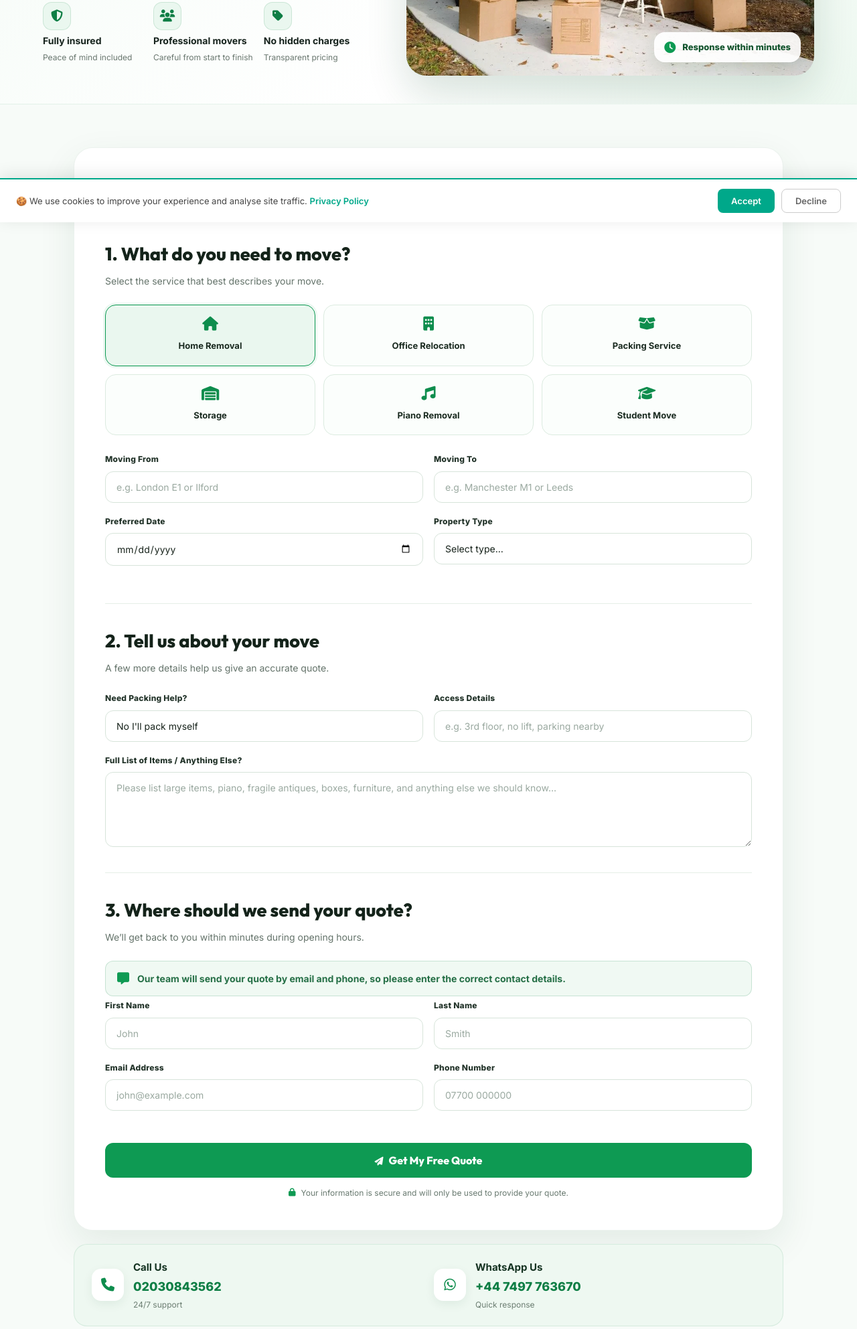
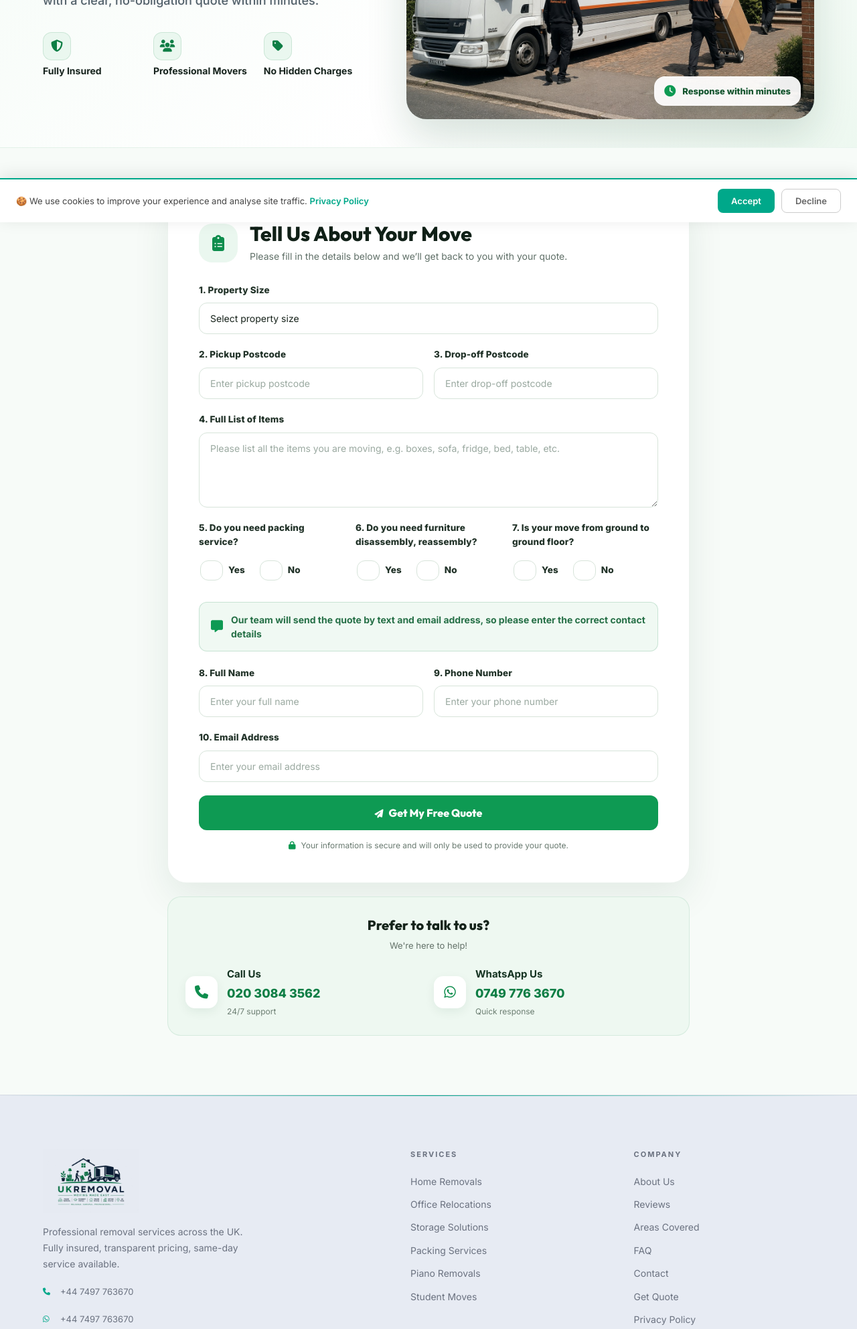
Before and after one commit to tamjeed11/ukremoval.co.uk, a website: page quote.html in a window 1280 px wide. Shown: the part 468-2453 px from the top of the page at 67% size. Drawn offline with Linux system fonts and the light colour scheme.

Commit message:
Refactor quote.html for improved structure and styles

```diff
--- a/quote.html
+++ b/quote.html
@@ -139,7 +139,6 @@ tp('register', 'mtmU7h8SbjJcpj2M');
       font-size: 18px;
     }
     .quote-proof-item strong { color: #16231d; font-size: 14px; line-height: 1.3; }
-    .quote-proof-item span { color: #68766e; font-size: 12px; line-height: 1.35; }
     .quote-hero-visual {
       position: relative;
       min-height: clamp(300px, 33vw, 430px);
@@ -176,7 +175,7 @@ tp('register', 'mtmU7h8SbjJcpj2M');
 
     .quote-page-main { padding: clamp(32px, 5vw, 66px) 0 88px; background: #f7fbf8; }
     .quote-layout { display: block; }
-    .quote-main-column { max-width: 1060px; margin: 0 auto; }
+    .quote-main-column { max-width: 780px; margin: 0 auto; }
     .quote-form-card {
       padding: clamp(24px, 4vw, 46px);
       background: #ffffff;
@@ -199,28 +198,22 @@ tp('register', 'mtmU7h8SbjJcpj2M');
     }
     .quote-form-intro h2 { margin: 0 0 5px; color: #102017; font-family: 'Outfit', sans-serif; font-size: clamp(22px, 3vw, 30px); line-height: 1.15; font-weight: 800; }
     .quote-form-intro p { margin: 0; color: #607068; font-size: 14px; line-height: 1.5; }
-    .single-page-section { padding: 0; background: transparent; border: 0; border-radius: 0; }
-    .single-page-section + .single-page-section { margin-top: 38px; padding-top: 34px; border-top: 1px solid #e5efe7; }
-    .step-card h2 { margin: 0 0 8px; color: #14231a; font-family: 'Outfit', sans-serif; font-size: clamp(21px, 3vw, 27px); font-weight: 800; }
-    .step-card > p { margin: 0 0 24px; color: #64736a; font-size: 14px; }
-    .service-opts { display: grid; grid-template-columns: repeat(3, 1fr); gap: 12px; margin-bottom: 26px; }
-    .sopt { padding: 17px 12px; background: #fbfefc; border: 1.5px solid #dcebe0; border-radius: 16px; text-align: center; cursor: pointer; transition: all 0.25s ease; }
-    .sopt:hover { border-color: rgba(14, 154, 83, 0.45); background: #f1fbf4; transform: translateY(-2px); }
-    .sopt.selected { border-color: #0e9a53; background: #eaf7ef; box-shadow: 0 0 0 3px rgba(14, 154, 83, 0.08); }
-    .sopt i { display: block; margin-bottom: 9px; color: #0e8d4d; font-size: 21px; }
-    .sopt span { color: #1b2b21; font-size: 13px; font-weight: 700; }
-    .form-group { display: flex; flex-direction: column; gap: 8px; margin-bottom: 18px; }
-    .form-group label { color: #223329; font-size: 12px; font-weight: 800; letter-spacing: 0.25px; }
-    .form-group input, .form-group select, .form-group textarea { width: 100%; box-sizing: border-box; background: #fff; border: 1.5px solid #d7e4da; border-radius: 12px; padding: 14px 16px; color: #17231b; outline: none; font-size: 14px; transition: border-color 0.2s ease, box-shadow 0.2s ease; }
+    .form-group { display: flex; flex-direction: column; gap: 8px; margin-bottom: 20px; }
+    .form-group label { color: #223329; font-size: 13.5px; font-weight: 800; letter-spacing: 0.15px; }
+    .form-group input, .form-group select, .form-group textarea { width: 100%; box-sizing: border-box; background: #fff; border: 1.5px solid #d7e4da; border-radius: 12px; padding: 14px 16px; color: #17231b; outline: none; font-size: 14px; transition: border-color 0.2s ease, box-shadow 0.2s ease; font-family: inherit; }
     .form-group input:focus, .form-group select:focus, .form-group textarea:focus { border-color: #0e9a53; box-shadow: 0 0 0 3px rgba(14, 154, 83, 0.12); }
     .form-group input::placeholder, .form-group textarea::placeholder { color: #9aa9a0; }
     .form-group textarea { min-height: 112px; resize: vertical; }
     .form-row { display: grid; grid-template-columns: 1fr 1fr; gap: 16px; }
+    .form-row-3 { display: grid; grid-template-columns: 1fr 1fr 1fr; gap: 16px; }
+    .radio-group { display: flex; align-items: center; gap: 22px; padding: 8px 2px 4px; }
+    .radio-option { display: flex; align-items: center; gap: 8px; cursor: pointer; color: #223329; font-size: 14px; font-weight: 600; }
+    .radio-option input[type="radio"] { width: 18px; height: 18px; accent-color: #0e9a53; cursor: pointer; margin: 0; }
     .quote-note {
       display: flex;
       align-items: center;
       gap: 12px;
-      margin: 8px 0 4px;
+      margin: 8px 0 22px;
       padding: 15px 17px;
       border: 1px solid rgba(14, 126, 69, 0.18);
       border-radius: 12px;
@@ -231,12 +224,15 @@ tp('register', 'mtmU7h8SbjJcpj2M');
       line-height: 1.5;
     }
     .quote-note i { color: #0e9a53; font-size: 18px; }
-    .quote-submit-wrap { margin-top: 30px; }
+    .quote-submit-wrap { margin-top: 10px; }
     .quote-submit-wrap .btn-next { width: 100%; min-height: 52px; padding: 15px 18px; border-radius: 12px; background: #0e9a53; color: #fff; font-family: 'Outfit', sans-serif; font-weight: 800; font-size: 16px; border: 0; cursor: pointer; transition: all 0.25s ease; }
     .quote-submit-wrap .btn-next:hover { background: #087d41; transform: translateY(-2px); box-shadow: 0 10px 22px rgba(14, 126, 69, 0.2); }
     .quote-security { display: flex; justify-content: center; align-items: center; gap: 8px; margin-top: 13px; color: #697a70; font-size: 12px; text-align: center; }
     .quote-security i { color: #0e9a53; }
-    .quote-contact-strip { display: grid; grid-template-columns: 1fr 1fr; gap: 16px; max-width: 1060px; margin: 20px auto 0; padding: 22px 26px; background: #eef8f1; border: 1px solid rgba(14, 126, 69, 0.11); border-radius: 20px; }
+    .quote-contact-strip { max-width: 780px; margin: 20px auto 0; padding: 26px; background: #eef8f1; border: 1px solid rgba(14, 126, 69, 0.11); border-radius: 20px; }
+    .quote-contact-strip h3 { margin: 0 0 4px; text-align: center; color: #14231a; font-family: 'Outfit', sans-serif; font-size: 20px; font-weight: 800; }
+    .quote-contact-strip .quote-contact-sub { margin: 0 0 20px; text-align: center; color: #64736a; font-size: 13px; }
+    .quote-contact-grid { display: grid; grid-template-columns: 1fr 1fr; gap: 16px; }
     .quote-contact-item { display: flex; align-items: center; gap: 14px; }
     .quote-contact-icon { display: flex; align-items: center; justify-content: center; width: 48px; height: 48px; flex: 0 0 auto; border-radius: 14px; color: #0e8d4d; background: #fff; box-shadow: 0 5px 15px rgba(20, 75, 42, 0.07); font-size: 20px; }
     .quote-contact-item strong { display: block; color: #153322; font-size: 15px; }
@@ -264,19 +260,17 @@ tp('register', 'mtmU7h8SbjJcpj2M');
       .quote-hero-proof { gap: 9px; }
       .quote-proof-item i { width: 36px; height: 36px; border-radius: 11px; font-size: 15px; }
       .quote-proof-item strong { font-size: 12px; }
-      .quote-proof-item span { font-size: 11px; }
       .quote-hero-visual { min-height: 230px; border-radius: 22px; }
       .quote-form-card { padding: 22px 18px; border-radius: 22px; }
       .quote-form-intro { align-items: flex-start; gap: 12px; }
       .quote-form-intro-icon { width: 46px; height: 46px; border-radius: 15px; font-size: 19px; }
       .quote-form-intro h2 { font-size: 21px; }
-      .service-opts { grid-template-columns: repeat(2, 1fr); gap: 9px; }
-      .sopt { padding: 14px 8px; }
-      .sopt span { font-size: 12px; }
-      .form-row { grid-template-columns: 1fr; gap: 0; }
-      .quote-contact-strip { grid-template-columns: 1fr; padding: 18px; }
+      .form-row, .form-row-3 { grid-template-columns: 1fr; gap: 0; }
+      .quote-contact-grid { grid-template-columns: 1fr; }
+      .quote-contact-strip { padding: 18px; }
       .quote-contact-item a { font-size: 16px; }
       .quote-note { align-items: flex-start; font-size: 13px; }
+      .radio-group { gap: 18px; }
     }
   </style>
 </head>
@@ -316,13 +310,13 @@ tp('register', 'mtmU7h8SbjJcpj2M');
         <h1>Get Your <em>Free</em><br>Moving Quote</h1>
         <p>Tell us about your move and we’ll come back to you with a clear, no-obligation quote within minutes.</p>
         <div class="quote-hero-proof">
-          <div class="quote-proof-item"><i class="fas fa-shield-alt"></i><strong>Fully insured</strong><span>Peace of mind included</span></div>
-          <div class="quote-proof-item"><i class="fas fa-users"></i><strong>Professional movers</strong><span>Careful from start to finish</span></div>
-          <div class="quote-proof-item"><i class="fas fa-tag"></i><strong>No hidden charges</strong><span>Transparent pricing</span></div>
+          <div class="quote-proof-item"><i class="fas fa-shield-alt"></i><strong>Fully Insured</strong></div>
+          <div class="quote-proof-item"><i class="fas fa-users"></i><strong>Professional Movers</strong></div>
+          <div class="quote-proof-item"><i class="fas fa-tag"></i><strong>No Hidden Charges</strong></div>
         </div>
       </div>
       <div class="quote-hero-visual">
-        <img src="./img/Home_removeal.webp" alt="UK Removal &amp; Logistics team preparing a removal truck">
+        <img src="./img/quote.jpeg" alt="UK Removal &amp; Logistics team preparing a removal truck">
         <div class="quote-hero-badge"><i class="fas fa-clock"></i> Response within minutes</div>
       </div>
     </div>
@@ -338,56 +332,63 @@ tp('register', 'mtmU7h8SbjJcpj2M');
               <div><h2>Tell Us About Your Move</h2><p>Please fill in the details below and we’ll get back to you with your quote.</p></div>
             </div>
 
-            <!-- All quote fields are visible on one page. Existing IDs and onclick hooks are preserved. -->
-            <div class="step-card single-page-section" id="step1">
-              <h2>1. What do you need to move?</h2>
-              <p>Select the service that best describes your move.</p>
-              <div class="service-opts" id="serviceOpts">
-                <div class="sopt selected" onclick="selectSvc(this,'Home Removal')"><i class="fas fa-home"></i><span>Home Removal</span></div>
-                <div class="sopt" onclick="selectSvc(this,'Office')"><i class="fas fa-building"></i><span>Office Relocation</span></div>
-                <div class="sopt" onclick="selectSvc(this,'Packing')"><i class="fas fa-box-open"></i><span>Packing Service</span></div>
-                <div class="sopt" onclick="selectSvc(this,'Storage')"><i class="fas fa-warehouse"></i><span>Storage</span></div>
-                <div class="sopt" onclick="selectSvc(this,'Piano')"><i class="fas fa-music"></i><span>Piano Removal</span></div>
-                <div class="sopt" onclick="selectSvc(this,'Student')"><i class="fas fa-graduation-cap"></i><span>Student Move</span></div>
+            <div class="step-card" id="quoteFields">
+
+              <div class="form-group">
+                <label>1. Property Size</label>
+                <select name="Property Size" id="q_propsize">
+                  <option value="">Select property size</option>
+                  <option>1 Bedroom Flat</option>
+                  <option>2 Bedroom Property</option>
+                  <option>3 Bedroom Property</option>
+                  <option>4+ Bedroom Property</option>
+                </select>
               </div>
+
               <div class="form-row">
-                <div class="form-group"><label>Moving From</label><input type="text" name="Moving From" id="q_from" placeholder="e.g. London E1 or Ilford"></div>
-                <div class="form-group"><label>Moving To</label><input type="text" name="Moving To" id="q_to" placeholder="e.g. Manchester M1 or Leeds"></div>
+                <div class="form-group"><label>2. Pickup Postcode</label><input type="text" name="Pickup Postcode" id="q_pickup" placeholder="Enter pickup postcode"></div>
+                <div class="form-group"><label>3. Drop-off Postcode</label><input type="text" name="Drop-off Postcode" id="q_dropoff" placeholder="Enter drop-off postcode"></div>
               </div>
+
+              <div class="form-group">
+                <label>4. Full List of Items</label>
+                <textarea name="Full List of Items" id="q_items" placeholder="Please list all the items you are moving, e.g. boxes, sofa, fridge, bed, table, etc."></textarea>
+              </div>
+
+              <div class="form-row-3">
+                <div class="form-group">
+                  <label>5. Do you need packing service?</label>
+                  <div class="radio-group">
+                    <label class="radio-option"><input type="radio" name="q_packing" value="Yes"> Yes</label>
+                    <label class="radio-option"><input type="radio" name="q_packing" value="No"> No</label>
+                  </div>
+                </div>
+                <div class="form-group">
+                  <label>6. Do you need furniture disassembly, reassembly?</label>
+                  <div class="radio-group">
+                    <label class="radio-option"><input type="radio" name="q_furniture" value="Yes"> Yes</label>
+                    <label class="radio-option"><input type="radio" name="q_furniture" value="No"> No</label>
+                  </div>
+                </div>
+                <div class="form-group">
+                  <label>7. Is your move from ground to ground floor?</label>
+                  <div class="radio-group">
+                    <label class="radio-option"><input type="radio" name="q_groundfloor" value="Yes"> Yes</label>
+                    <label class="radio-option"><input type="radio" name="q_groundfloor" value="No"> No</label>
+                  </div>
+                </div>
+              </div>
+
+              <div class="quote-note"><i class="fas fa-comment-alt"></i><span>Our team will send the quote by text and email address, so please enter the correct contact details</span></div>
+
               <div class="form-row">
-                <div class="form-group"><label>Preferred Date</label><input type="date" name="Preferred Date" id="q_date"></div>
-                <div class="form-group"><label>Property Type</label><select name="Property Type" id="q_proptype"><option value="">Select type...</option><option>Studio / Bedsit</option><option>1 Bedroom Flat</option><option>2 Bedroom Flat</option><option>2 Bedroom House</option><option>3 Bedroom House</option><option>4+ Bedroom House</option><option>Office</option><option>Single Items</option></select></div>
+                <div class="form-group"><label>8. Full Name</label><input type="text" name="Full Name" id="q_fname" placeholder="Enter your full name" required></div>
+                <div class="form-group"><label>9. Phone Number</label><input type="tel" name="Phone" id="q_phone" placeholder="Enter your phone number" required></div>
               </div>
-            </div>
+              <div class="form-group"><label>10. Email Address</label><input type="email" name="email" id="q_email" placeholder="Enter your email address" required></div>
 
-            <div class="step-card single-page-section" id="step2">
-              <h2>2. Tell us about your move</h2>
-              <p>A few more details help us give an accurate quote.</p>
-              <div class="form-row">
-                <div class="form-group"><label>Need Packing Help?</label><select name="Packing Help" id="q_packing"><option>No  I'll pack myself</option><option>Yes  full packing</option><option>Yes  fragile items only</option></select></div>
-                <div class="form-group"><label>Access Details</label><input type="text" name="Access Details" id="q_access" placeholder="e.g. 3rd floor, no lift, parking nearby"></div>
-              </div>
-              <div class="form-group"><label>Full List of Items / Anything Else?</label><textarea name="Additional Notes" id="q_notes" placeholder="Please list large items, piano, fragile antiques, boxes, furniture, and anything else we should know..."></textarea></div>
-            </div>
-
-            <div class="step-card single-page-section" id="step3">
-              <h2>3. Where should we send your quote?</h2>
-              <p>We’ll get back to you within minutes during opening hours.</p>
-              <div class="quote-note"><i class="fas fa-comment-alt"></i><span>Our team will send your quote by email and phone, so please enter the correct contact details.</span></div>
-              <div class="form-row">
-                <div class="form-group"><label>First Name</label><input type="text" name="First Name" id="q_fname" placeholder="John" required></div>
-                <div class="form-group"><label>Last Name</label><input type="text" name="Last Name" id="q_lname" placeholder="Smith" required></div>
-              </div>
-              <div class="form-row">
-                <div class="form-group"><label>Email Address</label><input type="email" name="email" id="q_email" placeholder="john@example.com" required></div>
-                <div class="form-group"><label>Phone Number</label><input type="tel" name="Phone" id="q_phone" placeholder="07700 000000" required></div>
-              </div>
               <div class="quote-submit-wrap"><button class="btn-next" onclick="submitQuote()"><i class="fas fa-paper-plane" style="margin-right:8px;font-size:13px;"></i>Get My Free Quote</button><div class="quote-security"><i class="fas fa-lock"></i><span>Your information is secure and will only be used to provide your quote.</span></div></div>
             </div>
-
-
-            <!-- Legacy hooks retained for the existing success handler; hidden so the form remains one page. -->
-            <div class="quote-legacy-hooks" aria-hidden="true"><span id="sd1"></span><span id="sd2"></span><span id="sd3"></span><span id="sl1"></span><span id="sl2"></span></div>
 
             <!-- Success ID preserved for the existing submit flow. -->
             <div class="step-card success-card" id="stepSuccess" style="display:none;">
@@ -400,8 +401,12 @@ tp('register', 'mtmU7h8SbjJcpj2M');
           </div>
 
           <div class="quote-contact-strip">
-            <div class="quote-contact-item"><div class="quote-contact-icon"><i class="fas fa-phone"></i></div><div><strong>Call Us</strong><a href="tel:02030843562">02030843562</a><span>24/7 support</span></div></div>
-            <div class="quote-contact-item"><div class="quote-contact-icon"><i class="fab fa-whatsapp"></i></div><div><strong>WhatsApp Us</strong><a href="https://wa.me/447497763670" target="_blank" rel="noopener">+44 7497 763670</a><span>Quick response</span></div></div>
+            <h3>Prefer to talk to us?</h3>
+            <p class="quote-contact-sub">We're here to help!</p>
+            <div class="quote-contact-grid">
+              <div class="quote-contact-item"><div class="quote-contact-icon"><i class="fas fa-phone"></i></div><div><strong>Call Us</strong><a href="tel:02030843562">020 3084 3562</a><span>24/7 support</span></div></div>
+              <div class="quote-contact-item"><div class="quote-contact-icon"><i class="fab fa-whatsapp"></i></div><div><strong>WhatsApp Us</strong><a href="https://wa.me/447497763670" target="_blank" rel="noopener">0749 776 3670</a><span>Quick response</span></div></div>
+            </div>
           </div>
         </div>
       </div>
@@ -452,93 +457,29 @@ tp('register', 'mtmU7h8SbjJcpj2M');
   </footer>
   <script src="shared.js" defer></script>
   <script>
-    let selectedService = 'Home Removal';
-
-    function selectSvc(el, name) {
-      document.querySelectorAll('.sopt').forEach(s => s.classList.remove('selected'));
-      el.classList.add('selected');
-      selectedService = name;
-    }
-    function goStep(n) {
-      [1,2,3].forEach(i => {
-        const step = document.getElementById('step' + i);
-        step.style.display = i === n ? 'block' : 'none';
-        const dot = document.getElementById('sd' + i);
-        dot.classList.remove('active', 'done');
-        if (i < n) dot.classList.add('done');
-        else if (i === n) dot.classList.add('active');
-      });
-      [1,2].forEach(i => {
-        document.getElementById('sl' + i).classList.toggle('done', i < n);
-      });
-      window.scrollTo({ top: 0, behavior: 'smooth' });
-    }
-
+    // Simple client-side only submit — no backend / API call.
+    // If you later want quotes actually emailed to you, you'll need to add
+    // a backend endpoint (or a service like Formspree / EmailJS) back into this function.
     function submitQuote() {
       const fname = document.getElementById('q_fname').value.trim();
-      const lname = document.getElementById('q_lname').value.trim();
       const email = document.getElementById('q_email').value.trim();
       const phone = document.getElementById('q_phone').value.trim();
 
-      // Basic validation
       if (!fname || !email || !phone) {
-        alert('Please fill in your name, email and phone number.');
+        alert('Please fill in your full name, email and phone number.');
         return;
       }
 
-      const btn = document.querySelector('#step3 .btn-next');
+      const btn = document.querySelector('.quote-submit-wrap .btn-next');
       btn.textContent = 'Sending...';
       btn.disabled = true;
 
-      const API_URL = '/api/send-email';
-
-      const payload = JSON.stringify({
-        formType: 'quote',
-        service: selectedService,
-        movingFrom: document.getElementById('q_from').value,
-        movingTo: document.getElementById('q_to').value,
-        preferredDate: document.getElementById('q_date').value,
-        propertyType: document.getElementById('q_proptype').value,
-        packingHelp: document.getElementById('q_packing').value,
-        accessDetails: document.getElementById('q_access').value,
-        notes: document.getElementById('q_notes').value,
-        firstName: fname,
-        lastName: lname,
-        email: email,
-        phone: phone
-      });
-
-      fetch(API_URL, {
-        method: 'POST',
-        headers: { 'Content-Type': 'application/json' },
-        body: payload
-      })
-      .then(res => res.json())
-      .then(data => {
-        if (data.success) {
-          // Show success screen
-          [1,2,3].forEach(i => {
-            document.getElementById('step' + i).style.display = 'none';
-            document.getElementById('sd' + i).classList.add('done');
-          });
-          document.getElementById('stepSuccess').style.display = 'block';
-          window.scrollTo({ top: 0, behavior: 'smooth' });
-        } else {
-          alert('Something went wrong. Please call us on +44 7497 763670 or WhatsApp us directly.');
-          btn.textContent = 'Get My Free Quote ✓';
-          btn.disabled = false;
-        }
-      })
-      .catch(() => {
-        // Network error  still show success to not frustrate user, but log it
-        console.warn('Form submission network error');
-        [1,2,3].forEach(i => {
-          document.getElementById('step' + i).style.display = 'none';
-          document.getElementById('sd' + i).classList.add('done');
-        });
+      // No API/backend call here — just show the success screen.
+      setTimeout(() => {
+        document.getElementById('quoteFields').style.display = 'none';
         document.getElementById('stepSuccess').style.display = 'block';
         window.scrollTo({ top: 0, behavior: 'smooth' });
-      });
+      }, 400);
     }
   </script>
   <!-- Cookie Consent Banner -->
```
